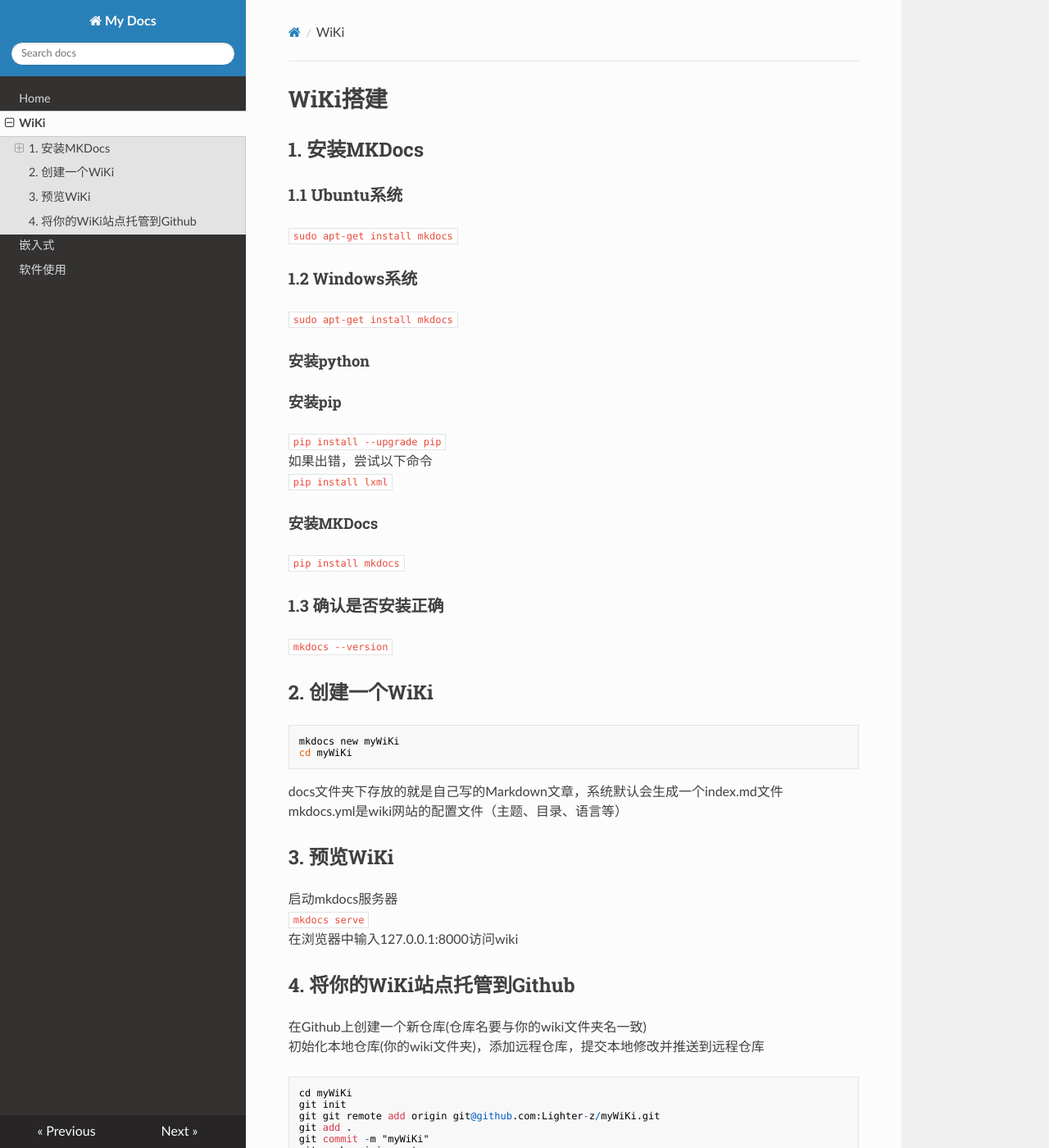
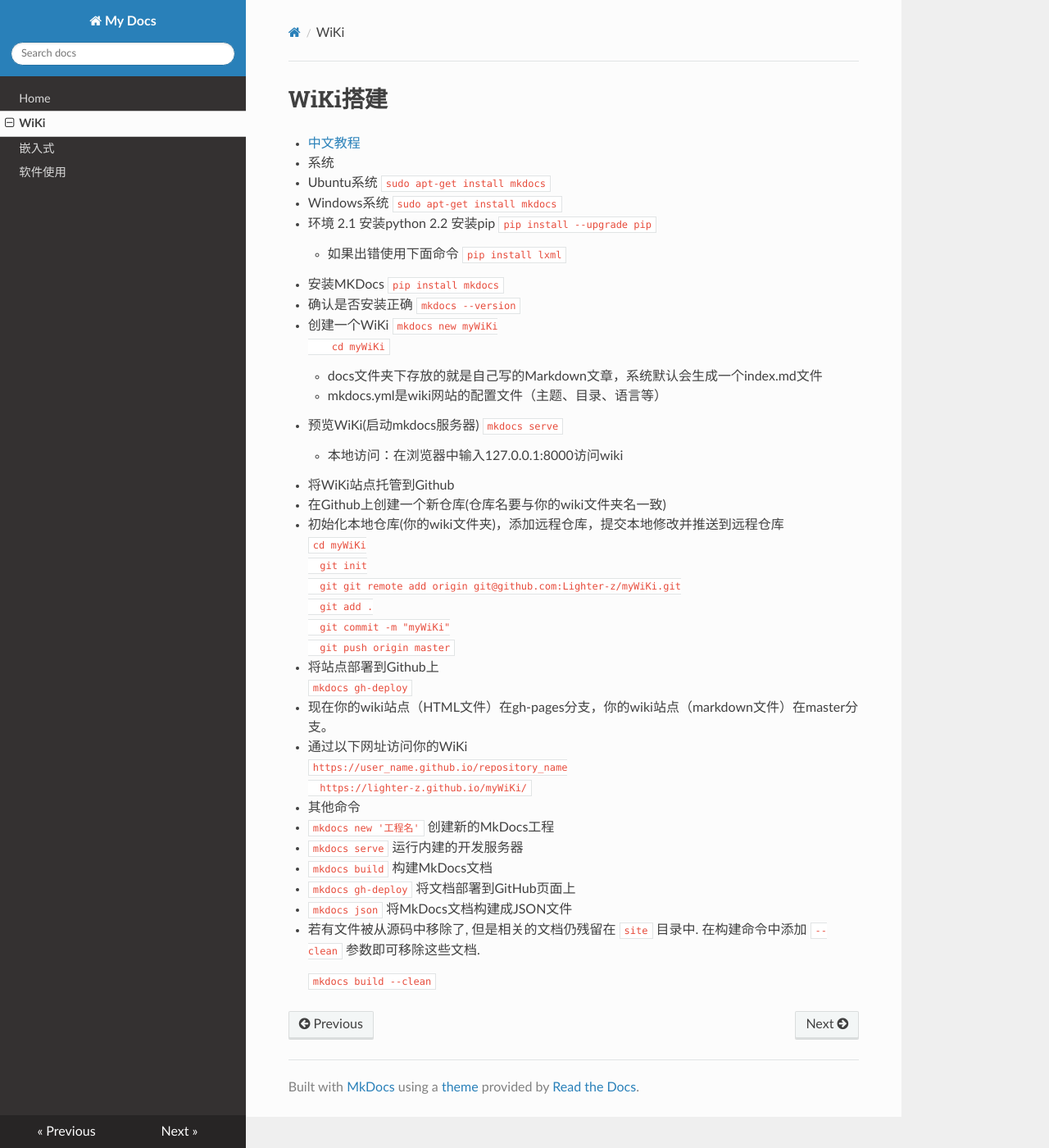
Before and after one commit to Lighter-z/myWiKi, an MkDocs documentation site: the page built from docs/WiKi.md, in a window 1280 px wide and 1400 px high. Shown: the whole window at 82% size. Built offline with MkDocs 1.6.1, drawn with Linux system fonts in a browser that asks for light colours; nearby versions of some CDN libraries; old or Windows-style settings are respelled for this version of MkDocs; some of the changed text lies outside the part shown.

Commit message:
重写WIKI搭建教程

````diff
--- a/docs/WiKi.md
+++ b/docs/WiKi.md
@@ -1,46 +1,82 @@
 #WiKi搭建
-##1. 安装MKDocs
-###1.1 Ubuntu系统
-`sudo apt-get install mkdocs`
-###1.2 Windows系统
-`sudo apt-get install mkdocs`
-####安装python
-####安装pip
-`pip install --upgrade pip`
-如果出错，尝试以下命令
-`pip install lxml`
-####安装MKDocs
-`pip install mkdocs`
-###1.3 确认是否安装正确
-`mkdocs --version`
-##2. 创建一个WiKi
-```
-mkdocs new myWiKi
-cd myWiKi
-```
-docs文件夹下存放的就是自己写的Markdown文章，系统默认会生成一个index.md文件
-mkdocs.yml是wiki网站的配置文件（主题、目录、语言等）
-##3. 预览WiKi
-启动mkdocs服务器
-`mkdocs serve`
-在浏览器中输入127.0.0.1:8000访问wiki
-##4. 将你的WiKi站点托管到Github
-在Github上创建一个新仓库(仓库名要与你的wiki文件夹名一致)
-初始化本地仓库(你的wiki文件夹)，添加远程仓库，提交本地修改并推送到远程仓库
-```
-cd myWiKi
-git init
-git git remote add origin git@github.com:Lighter-z/myWiKi.git
-git add .
-git commit -m "myWiKi"
-git push origin master
-```
-将站点部署到Github上
-`mkdocs gh-deploy`
-现在你的wiki站点（HTML文件）在gh-pages分支，你的wiki站点（markdown文件）在master分支。
-可以通过以下网址访问你的WiKi
-https://user_name.github.io/repository_name
+* [中文教程](https://markdown-docs-zh.readthedocs.io/zh_CN/latest/)
+1. 系统
+  * Ubuntu系统
+     ```
+     sudo apt-get install mkdocs
+     ```
+  * Windows系统
+     ```
+     sudo apt-get install mkdocs
+     ```
+2. 环境
+  2.1 安装python
+  2.2 安装pip
+    ```
+    pip install --upgrade pip
+    ```
+    * 如果出错使用下面命令
+      ```
+      pip install lxml
+      ```
+3. 安装MKDocs
+      ```
+      pip install mkdocs
+      ```
+  * 确认是否安装正确
+      ```
+      mkdocs --version
+      ```
 
+  * 创建一个WiKi
+    ```
+    mkdocs new myWiKi
+    cd myWiKi
+    ```
+    * docs文件夹下存放的就是自己写的Markdown文章，系统默认会生成一个index.md文件
+    * mkdocs.yml是wiki网站的配置文件（主题、目录、语言等）
 
+  * 预览WiKi(启动mkdocs服务器)
+    ```
+    mkdocs serve
+    ```
+    * 本地访问：在浏览器中输入127.0.0.1:8000访问wiki
+4. 将WiKi站点托管到Github
+  * 在Github上创建一个新仓库(仓库名要与你的wiki文件夹名一致)
+  * 初始化本地仓库(你的wiki文件夹)，添加远程仓库，提交本地修改并推送到远程仓库
+  ```
+  cd myWiKi
+  git init
+  git git remote add origin git@github.com:Lighter-z/myWiKi.git
+  git add .
+  git commit -m "myWiKi"
+  git push origin master
+  ```
+  * 将站点部署到Github上
+  ```
+  mkdocs gh-deploy
+  ```
+  *  现在你的wiki站点（HTML文件）在gh-pages分支，你的wiki站点（markdown文件）在master分支。
+  *  通过以下网址访问你的WiKi
+  ```
+  https://user_name.github.io/repository_name
+  https://lighter-z.github.io/myWiKi/
+  ```
 
-<https://markdown-docs-zh.readthedocs.io/zh_CN/latest/user-guide/styling-your-docs/>
+5. 其他命令
+
+   * `mkdocs new '工程名'` 创建新的MkDocs工程
+
+   * `mkdocs serve` 运行内建的开发服务器
+
+   * `mkdocs build` 构建MkDocs文档
+
+   * `mkdocs gh-deploy` 将文档部署到GitHub页面上
+
+   * `mkdocs json` 将MkDocs文档构建成JSON文件
+
+   * 若有文件被从源码中移除了, 但是相关的文档仍残留在 `site` 目录中. 在构建命令中添加 `--clean` 参数即可移除这些文档.
+
+     ```
+     mkdocs build --clean
+     ```
--- a/mkdocs.yml
+++ b/mkdocs.yml
@@ -1,5 +1,5 @@
 site_name: My Docs
-pages:
+nav:
     - Home: index.md
     - WiKi: WiKi.md
     - 嵌入式:  嵌入式/00-嵌入式.md
````
